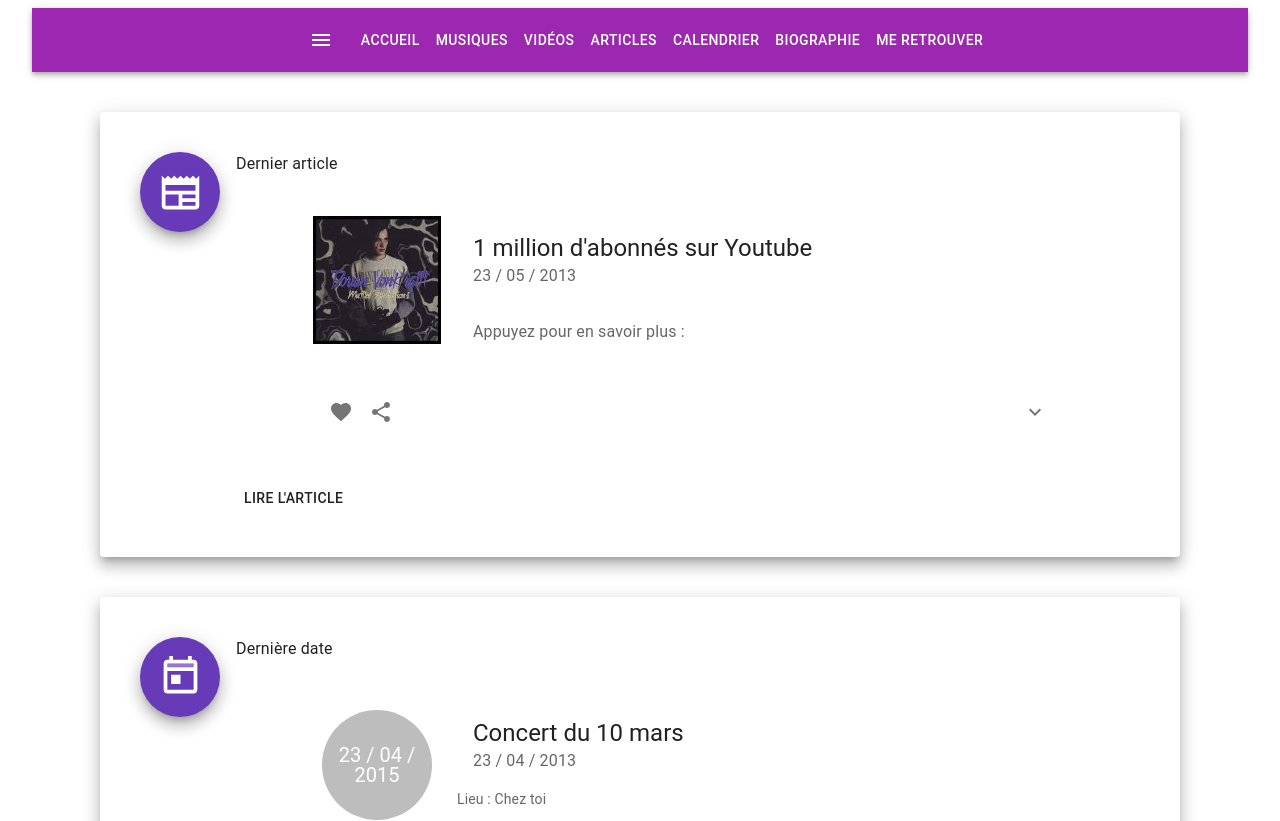
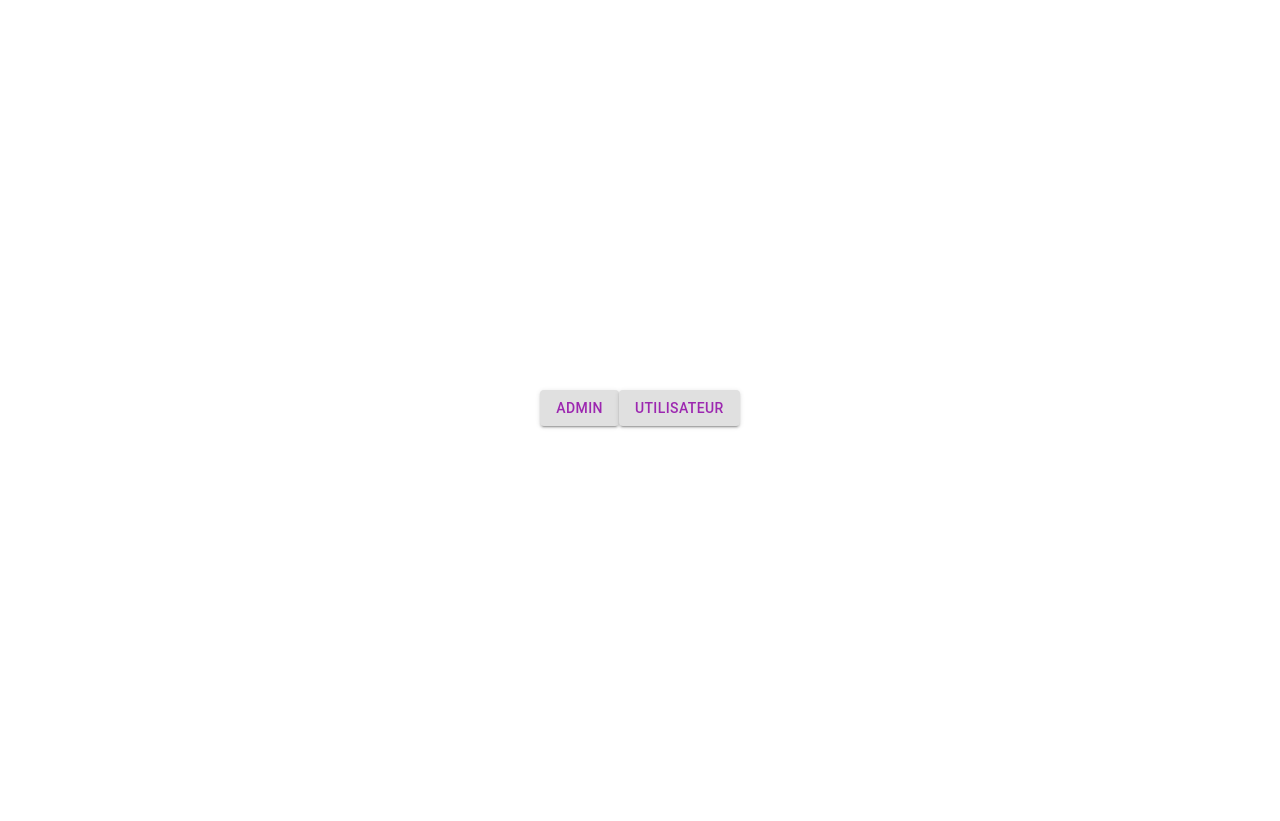
Before and after one commit to PwebBlogVonkrafft/Front-end, a React (Create React App) app: page / in a window 1280 px wide. Shown: the top 821 px of the page. Built offline with nearby package versions, Linux system fonts and the light colour scheme.

Commit message:
add admin.js + petites corrections

```diff
--- a/src/Views/accueil/accueil.js
+++ b/src/Views/accueil/accueil.js
@@ -33,6 +33,7 @@ const messageM = 'Dernière musique';
 
 // Fonction principale renvoyant le résultat
 function Accueil() {
+
   return (
     <Box sx={{ justifyContent: 'flex-end', flexGrow: 1, overflow: 'hidden', px: 3 }}> {/* La propriété CSS overflow est une propriété raccourcie qui définit comment gérer le dépassement du contenu d'un élément dans son bloc.  */}
       {
--- /dev/null
+++ b/src/Views/admin.js
@@ -0,0 +1,184 @@
+import { Button, List, ListItem } from "@material-ui/core";
+import { purple } from "@mui/material/colors";
+import { useRef, useState } from "react";
+import { useNavigate } from "react-router-dom";
+
+export default function Admin(props) {
+  const navigate = useNavigate();
+
+  function handleSubmit(e) {
+    e.preventDefault();
+    if(nom == "dorian" && MotDePasse == "poupard"){
+      props.funcNav(false);
+      navigate("/");
+    }
+    else {
+      setNom('');
+      setMotDePasse('');
+    }
+  }
+
+  const [nom, setNom] = useState('');
+  const [MotDePasse, setMotDePasse] = useState('');
+
+  const inputRefNom = useRef();
+  const inputRefMotDePas = useRef();
+
+  const submitHandlerNom = (e) => {
+    e.preventDefault();
+    setNom(inputRefNom.current.value);
+  }
+
+  const submitHandlerMotDePas = (e) => {
+    e.preventDefault();
+    setMotDePasse(inputRefMotDePas.current.value);
+  }
+
+  // Affichage
+  const [typerUtilisateur, setTyperUtilisateur] = useState(0);
+
+  const handleClickType = () => {
+    setTyperUtilisateur(0);
+  };
+
+  const handleClickAdmin = () => {
+    setTyperUtilisateur(1);
+  };
+
+  const handleClickUtilisateur = () => {
+    setTyperUtilisateur(2);
+  };
+
+  return (
+    <div>
+      {
+        typerUtilisateur == 0 &&
+        <div style={{
+          display: 'flex',
+          justifyContent: 'center',
+          alignItems: 'center',
+          height: '100vh',
+        }}>
+          <Button
+              variant="contained"
+              style={{
+                color : purple[500],
+                display: 'flex',
+                justifyContent: 'center',
+                alignItems: 'center',
+              }}
+              onClick={handleClickAdmin}
+          >
+            Admin
+          </Button>
+
+          <Button
+              variant="contained"
+              style={{
+                color : purple[500],
+                display: 'flex',
+                justifyContent: 'center',
+                alignItems: 'center',
+              }}
+              onClick={handleClickUtilisateur}
+          >
+            Utilisateur
+          </Button>
+        </div>
+      }
+
+      {
+        typerUtilisateur == 1 &&
+        <div className="Admin" style={{
+          display: 'flex',
+          justifyContent: 'center',
+          alignItems: 'center',
+          height: '100vh',
+        }}>
+          <List>
+            <ListItem>
+              <h2 style={{color : purple[500]}}>Login Admin</h2>
+            </ListItem>
+
+            <ListItem>
+              <label>Nom utilisateur : </label>
+              <form onChange={submitHandlerNom}>
+                <input ref={inputRefNom} />
+              </form>
+            </ListItem>
+
+            <ListItem>
+              <label>Mot de passe : </label>
+              <form onChange={submitHandlerMotDePas}>
+                <input ref={inputRefMotDePas} />
+              </form>
+            </ListItem>
+
+            <ListItem>
+            <form onSubmit={handleSubmit}>
+              <Button
+                  variant="contained"
+                  style={{
+                    color : purple[500],
+                    display: 'flex',
+                    justifyContent: 'center',
+                    alignItems: 'center',
+                  }}
+                  type="submit"
+              >
+                Log in
+              </Button>
+              </form>
+            </ListItem>
+
+            <ListItem>
+              <Button
+                  variant="contained"
+                  style={{
+                    color : purple[500],
+                    display: 'flex',
+                    justifyContent: 'center',
+                    alignItems: 'center',
+                  }}
+                  onClick={handleClickType}
+              >
+                Revenir au choix
+              </Button>
+            </ListItem>
+
+          </List>
+        </div>
+      }
+
+      {
+        typerUtilisateur == 2 &&
+        <div style={{
+          display: 'flex',
+          justifyContent: 'center',
+          alignItems: 'center',
+          height: '100vh',
+        }}>
+        <List>
+          <ListItem>
+            <h1>WORK IN PROGRESS</h1>
+          </ListItem>
+          <ListItem>
+            <Button
+                variant="contained"
+                style={{
+                  color : purple[500],
+                  display: 'flex',
+                  justifyContent: 'center',
+                  alignItems: 'center',
+                }}
+                onClick={handleClickType}
+            >
+              Revenir au choix
+            </Button>
+          </ListItem>
+        </List>
+        </div>
+      }
+    </div>
+  );
+}
--- a/src/Views/app.js
+++ b/src/Views/app.js
@@ -1,30 +1,34 @@
-import React from "react";
+import React, { useState } from "react";
 import { useRoutes } from "react-router-dom";
 import Accueil from './accueil/accueil.js';
+import Admin from "./admin.js";
 import Articles from './articles/articles';
 import APropos from "./a_propos/a_propos";
 import Calendriers from "./calendriers/calendriers";
-import HomePage from "./home_page";
+import HomePage from "./home_page.js";
 import MeRetrouver from "./me_retrouver/me_retrouver";
 import Musiques from "./musiques/musiques";
 import Videos from "./videos/videos";
 
 //to={`/article/${-1}`}
 
+
 const App = () => {
+
+  const [showNav, setShowNav] = useState(true);
 
     let routes = useRoutes([
       {
         path: '/',
-        element: <HomePage/>,
+        element: <HomePage />,
         children: [
         {
           path: '/',
-          element: <Accueil/>
+          element: <Accueil />
         },
         {
           path: '/musiques',
-          element: <Musiques/>
+          element: <Musiques />
         },
         {
           path: '/videos',
@@ -47,9 +51,12 @@ const App = () => {
           element: <MeRetrouver/>
         }
       ]
-    }
-  ]);
-    return routes;
-  }
+      }
+    ]);
+    //return routes;
+    return (
+      showNav === true? <Admin funcNav={setShowNav}/> : routes
+    );
+}
 
   export default App;
```
Also changed, not shown: src/Views/musiques/musiques.js (+7 -7 lines), src/Views/home_page.js (line endings or trailing spaces).
